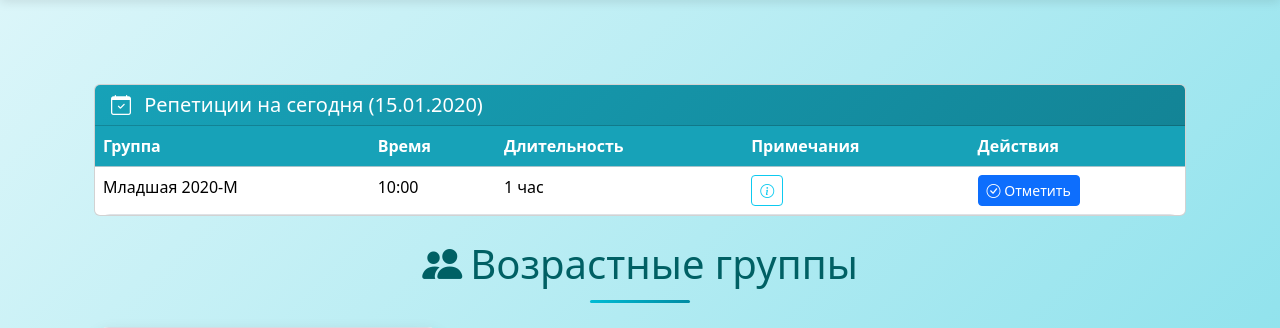
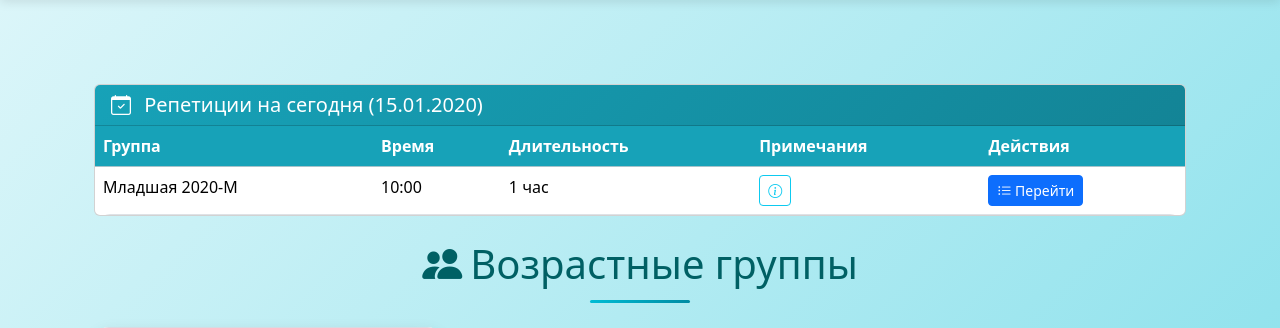
Before and after one commit to GeeMoowy/DB_Kovylek_prod, a Django app: template attendance/templates/attendance/home.html in a window 1280 px wide. Shown: the part 104-432 px from the top of the page. Run offline with Django 5.2, Linux system fonts and the light colour scheme; tables that the repository leaves empty hold one stand-in row (values such as "Sample post"); the template is opened without the code that fills it: values that come from a table or form of the project are taken from there, most other values are stand-ins (such as "Sample title", 1, 10 or a date in 2020); grey boxes marked "Sample" are stand-in pictures; some libraries are stand-ins or nearby versions.

Commit message:
added Dockerfile, and btn "Перейти"

```diff
--- a/attendance/templates/attendance/home.html
+++ b/attendance/templates/attendance/home.html
@@ -148,9 +148,9 @@
                                 {% endif %}
                             </td>
                             <td>
-                                <a href="{% url 'attendance:attendance_form' pk=rep.id %}"
+                                <a href="{% url 'attendance:repetition_list' pk=rep.group.id %}"
                                    class="btn btn-sm btn-primary">
-                                    <i class="bi bi-check-circle"></i> Отметить
+                                    <i class="bi bi-list-ul"></i> Перейти
                                 </a>
                             </td>
                         </tr>
```
Also changed, not shown: 2 other files.
